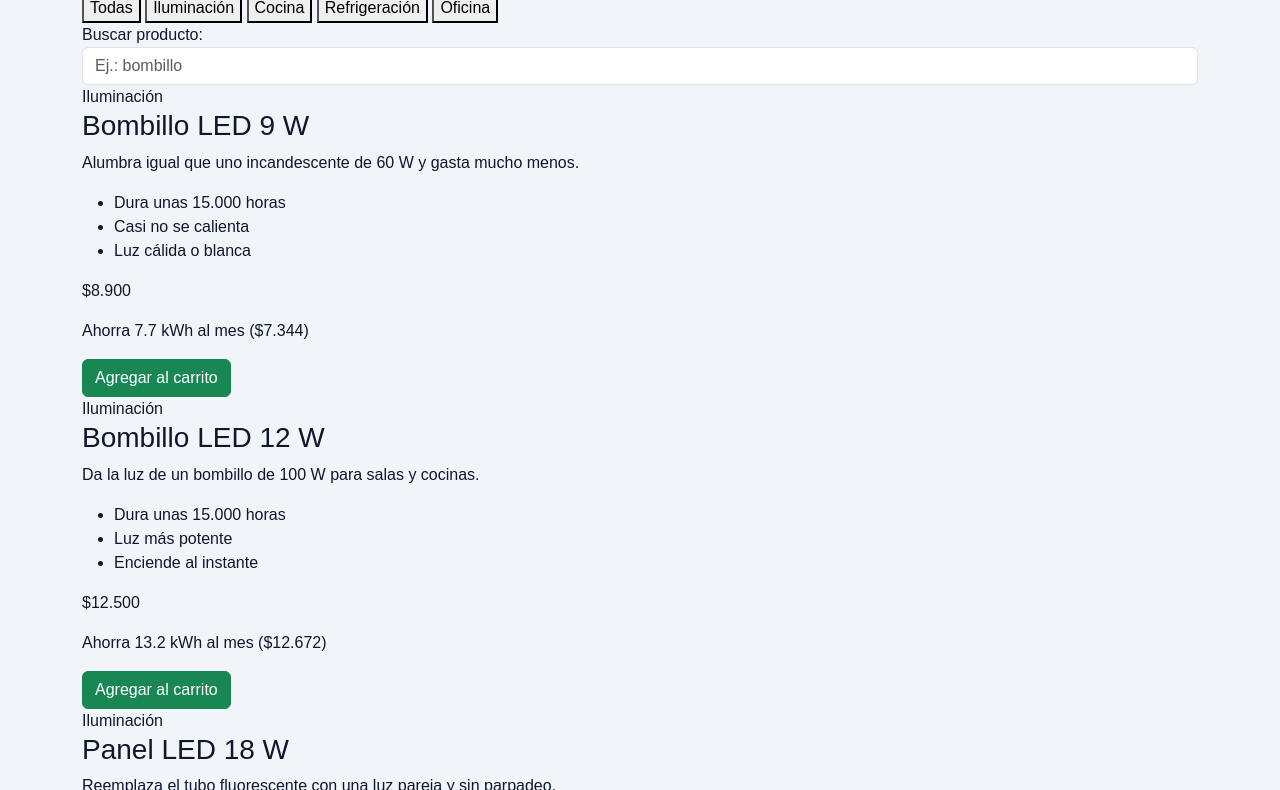
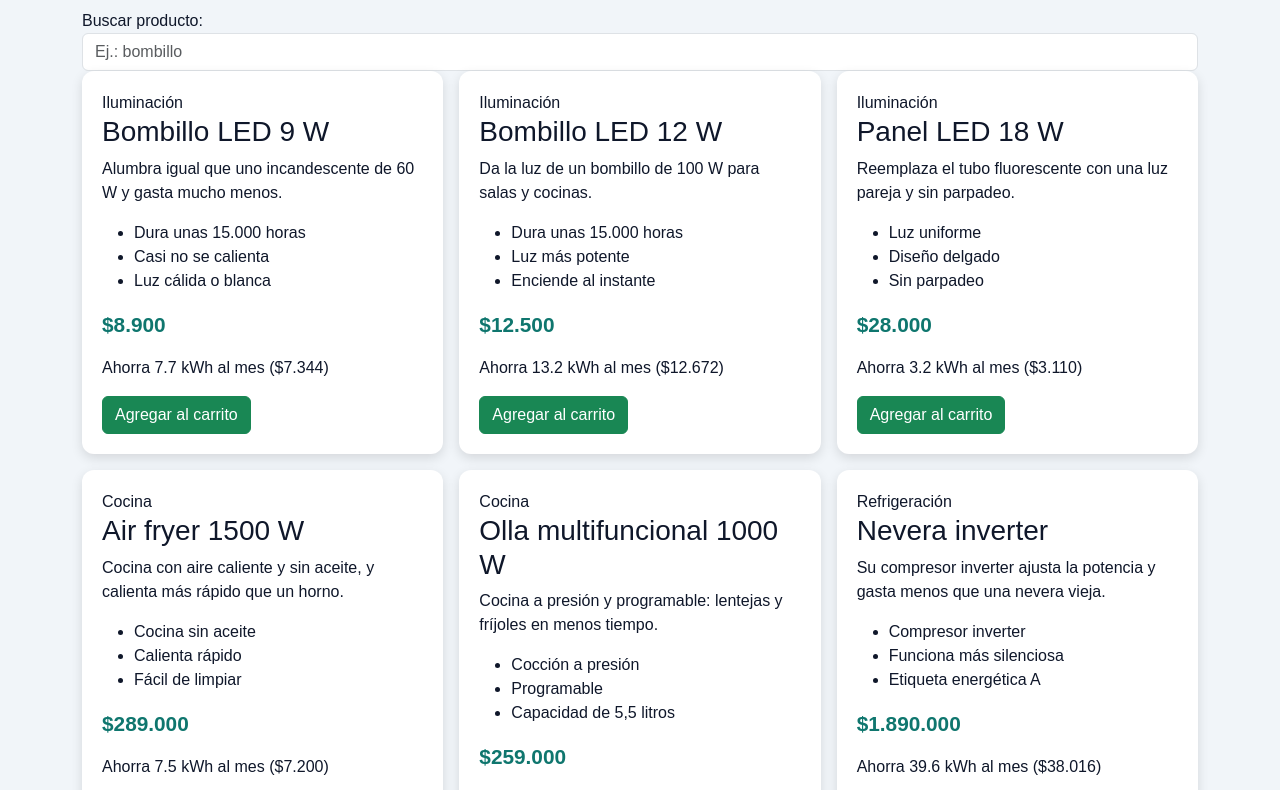
Before and after one commit to MarceloSH303/ecotienda-equipoM, a plain HTML site: page catalogo.html in a window 1280 px wide. Shown: the part 281-1071 px from the top of the page. Drawn offline with nearby package versions, Linux system fonts and the light colour scheme; files that its build step writes are made by us from their sources.

Commit message:
Agrega los estilos del catalogo

```diff
--- a/scss/estilos.scss
+++ b/scss/estilos.scss
@@ -1,5 +1,3 @@
-// Todo: anidamiento y un mixin
-
 @use "variables";
 
 :root {
@@ -34,24 +32,67 @@ nav {
         border: 2px solid rgba(255, 255, 255, 0.5);
         border-radius: 999px;
         transition: 0.3s;
+
         &:hover {
             background-color: #FACC15;
             color: #0F172A;
         }
     }
+}
+
 .tarjetas {
     display: grid;
     grid-template-columns: repeat(3, 1fr);
     gap: 16px;
 }
+
 .tarjeta {
     background-color: white;
-    }
     padding: 20px;
     border-radius: 12px;
     box-shadow: 0 4px 12px rgba(0, 0, 0, 0.12);
     transition: transform 0.3s;
+
     &:hover {
         transform: translateY(-6px);
     }
 }
+
+.filtros {
+    display: flex;
+    flex-wrap: wrap;
+    gap: 8px;
+    margin-bottom: 16px;
+}
+
+.filtro {
+    border: 2px solid #0F766E;
+    background-color: white;
+    color: #0F766E;
+    border-radius: 999px;
+    padding: 6px 16px;
+    transition: 0.3s;
+
+    &.activo {
+        background-color: #0F766E;
+        color: white;
+    }
+}
+
+.precio {
+    color: #0F766E;
+    font-size: 1.3rem;
+    font-weight: 700;
+}
+
+#carrito {
+    background-color: white;
+    padding: 20px;
+    border-radius: 12px;
+    margin-top: 24px;
+}
+
+@media (max-width: 576px) {
+    nav { flex-direction: column; }
+    .tarjetas { grid-template-columns: 1fr; }
+}
```
Lines whose indentation alone changed are shown as unchanged.
